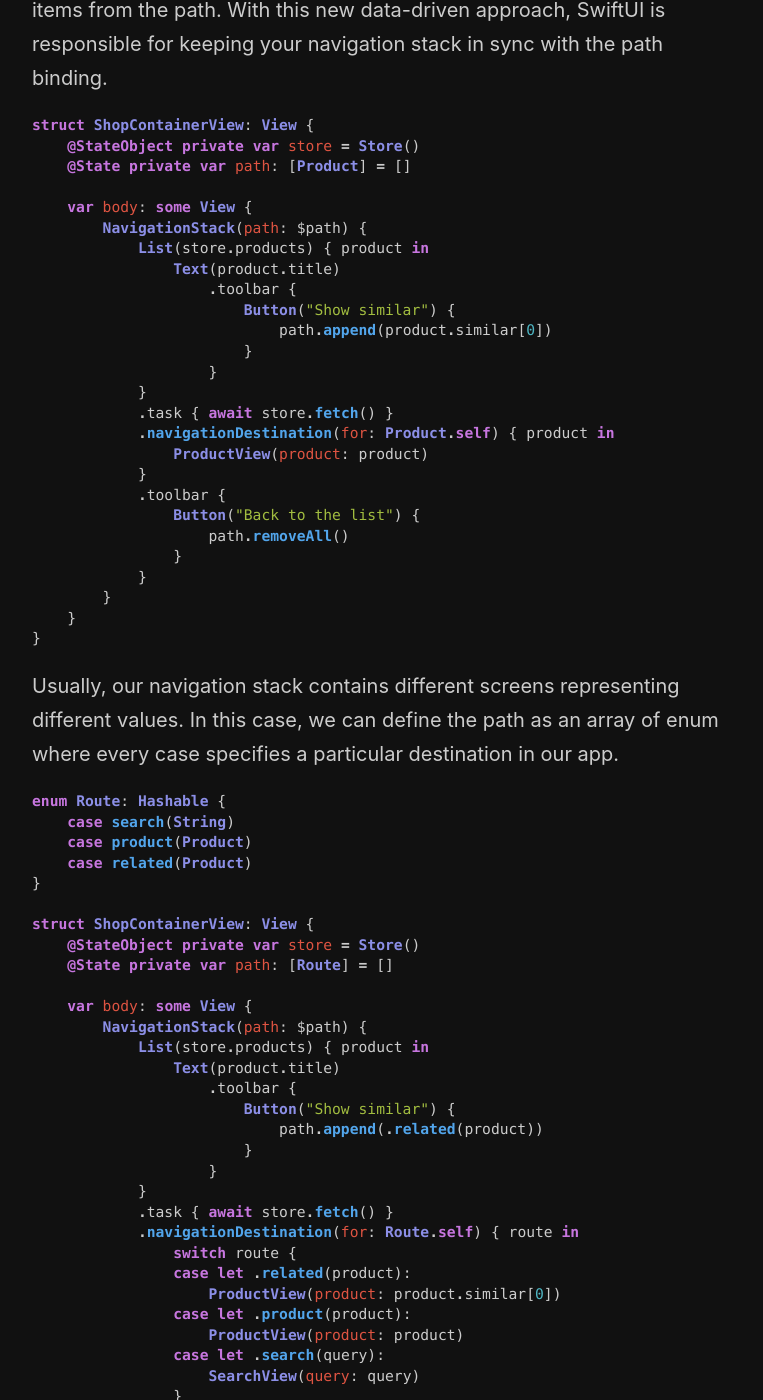
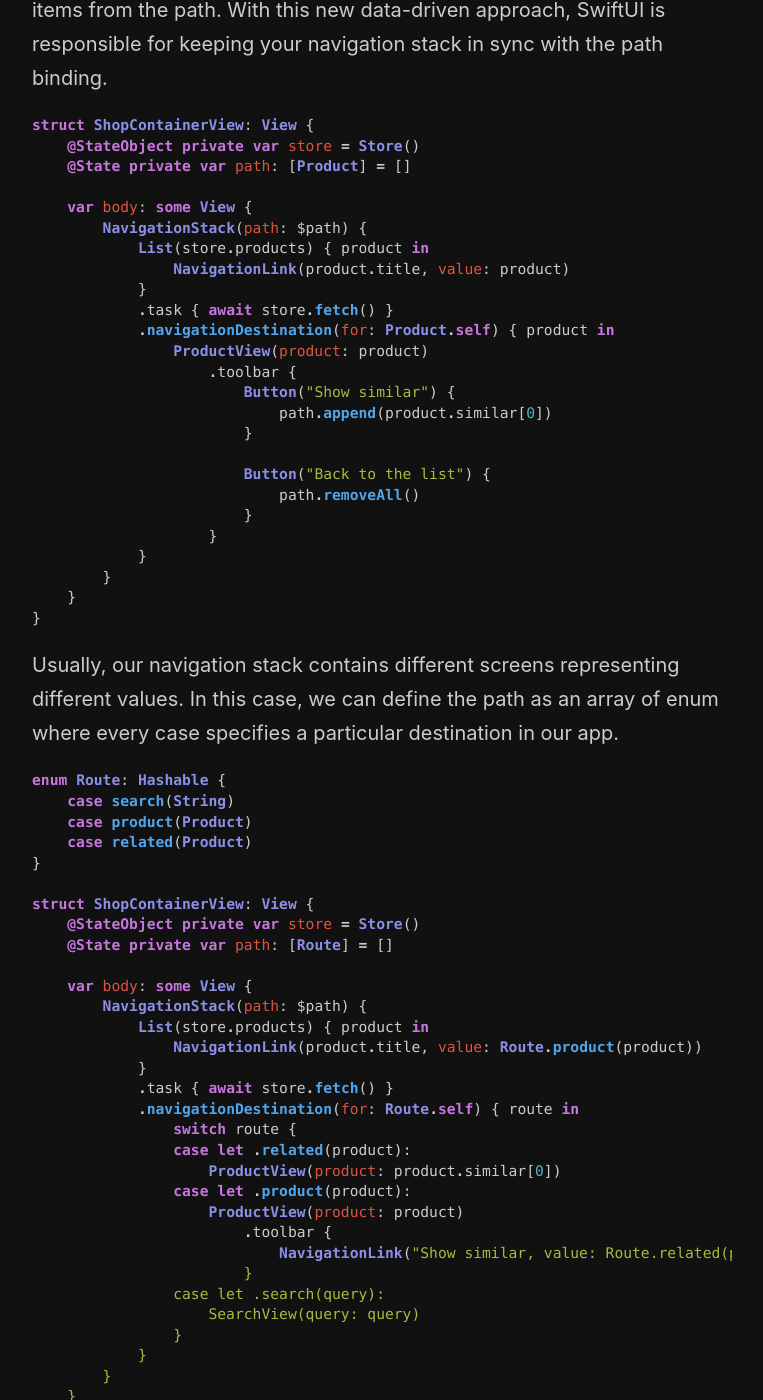
Before and after one commit to mecid/mecid.github.io, a Jekyll site: the page built from _posts/2022-06-22-mastering-navigationstack-in-swiftui-deep-linking.md, in a window 1280 px wide and 1400 px high, scrolled down 1518 px. Shown: the whole window, without its empty margins (258-1021 px from the left). Built offline with Jekyll 4.4.1, drawn with Linux system fonts in a browser that asks for light colours; some of the changed text lies outside the part shown.

Commit message:
code examples for deep linking post improved

```diff
--- a/_posts/2022-06-22-mastering-navigationstack-in-swiftui-deep-linking.md
+++ b/_posts/2022-06-22-mastering-navigationstack-in-swiftui-deep-linking.md
@@ -20,16 +20,16 @@ struct ShopContainerView: View {
     var body: some View {
         NavigationStack(path: $path) {
             List(store.products) { product in
-                Text(product.title)
+                NavigationLink(product.title, value: product)
+            }
+            .task { await store.fetch() }
+            .navigationDestination(for: Product.self) { product in
+                ProductView(product: product)
                     .toolbar {
                         Button("Show similar") {
                             path.append(product.similar[0])
                         }
                     }
-            }
-            .task { await store.fetch() }
-            .navigationDestination(for: Product.self) { product in
-                ProductView(product: product)
             }
         }
     }
@@ -48,21 +48,20 @@ struct ShopContainerView: View {
     var body: some View {
         NavigationStack(path: $path) {
             List(store.products) { product in
-                Text(product.title)
+                NavigationLink(product.title, value: product)
+            }
+            .task { await store.fetch() }
+            .navigationDestination(for: Product.self) { product in
+                ProductView(product: product)
                     .toolbar {
                         Button("Show similar") {
                             path.append(product.similar[0])
                         }
+
+                        Button("Back to the list") {
+                            path.removeAll()
+                        }
                     }
-            }
-            .task { await store.fetch() }
-            .navigationDestination(for: Product.self) { product in
-                ProductView(product: product)
-            }
-            .toolbar {
-                Button("Back to the list") {
-                    path.removeAll()
-                }
             }
         }
     }
@@ -85,12 +84,7 @@ struct ShopContainerView: View {
     var body: some View {
         NavigationStack(path: $path) {
             List(store.products) { product in
-                Text(product.title)
-                    .toolbar {
-                        Button("Show similar") {
-                            path.append(.related(product))
-                        }
-                    }
+                NavigationLink(product.title, value: Route.product(product))
             }
             .task { await store.fetch() }
             .navigationDestination(for: Route.self) { route in
@@ -99,6 +93,9 @@ struct ShopContainerView: View {
                     ProductView(product: product.similar[0])
                 case let .product(product):
                     ProductView(product: product)
+                        .toolbar {
+                            NavigationLink("Show similar, value: Route.related(product))
+                        }
                 case let .search(query):
                     SearchView(query: query)
                 }
@@ -139,7 +136,7 @@ struct ShopContainerView: View {
     var body: some View {
         NavigationStack(path: $path) {
             List(store.products) { product in
-                Text(product.title)
+                NavigationLink(product.title, value: Route.product(product))
             }
             .task { await store.fetch() }
             .navigationDestination(for: Route.self) { route in
```
